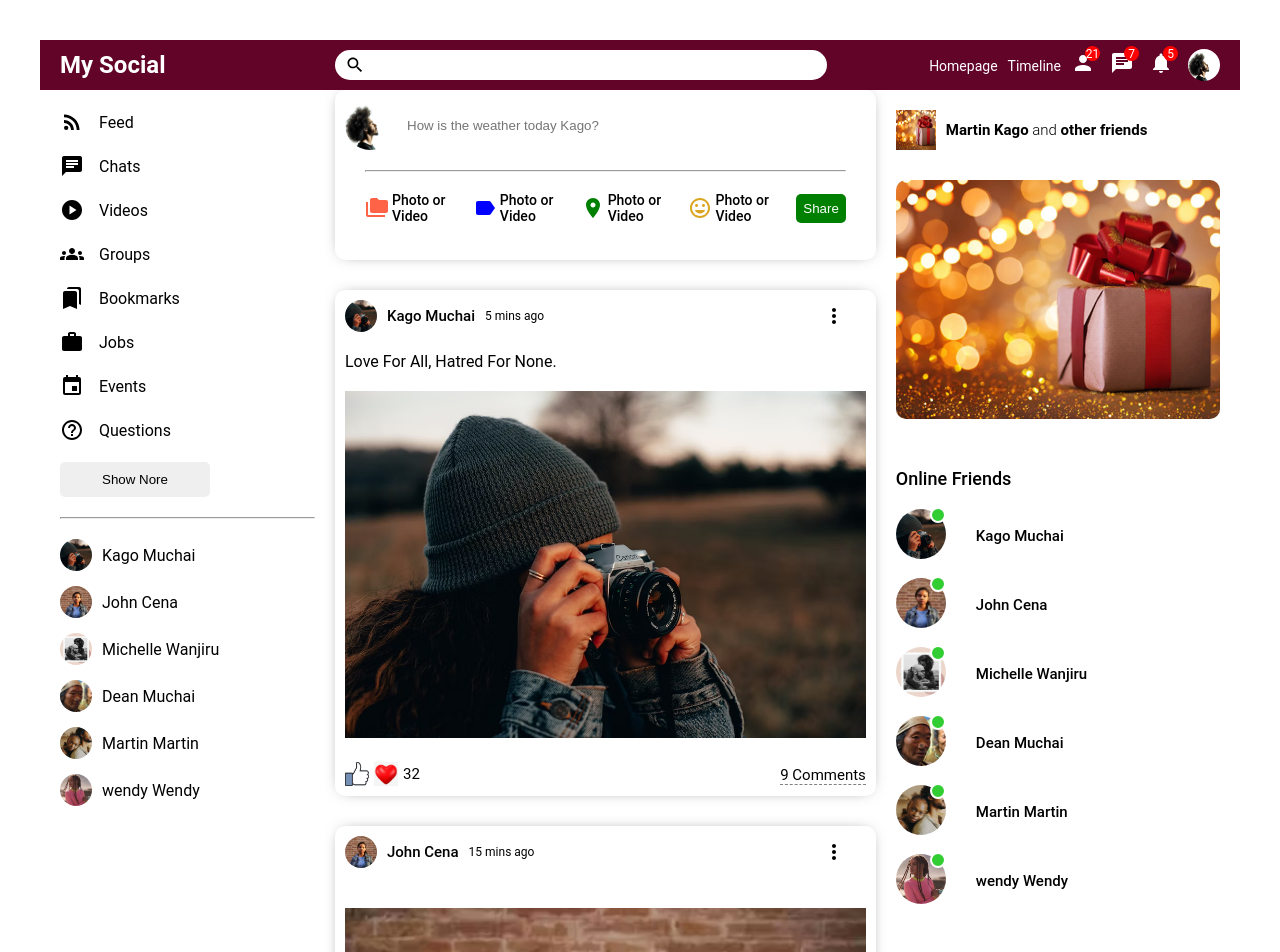
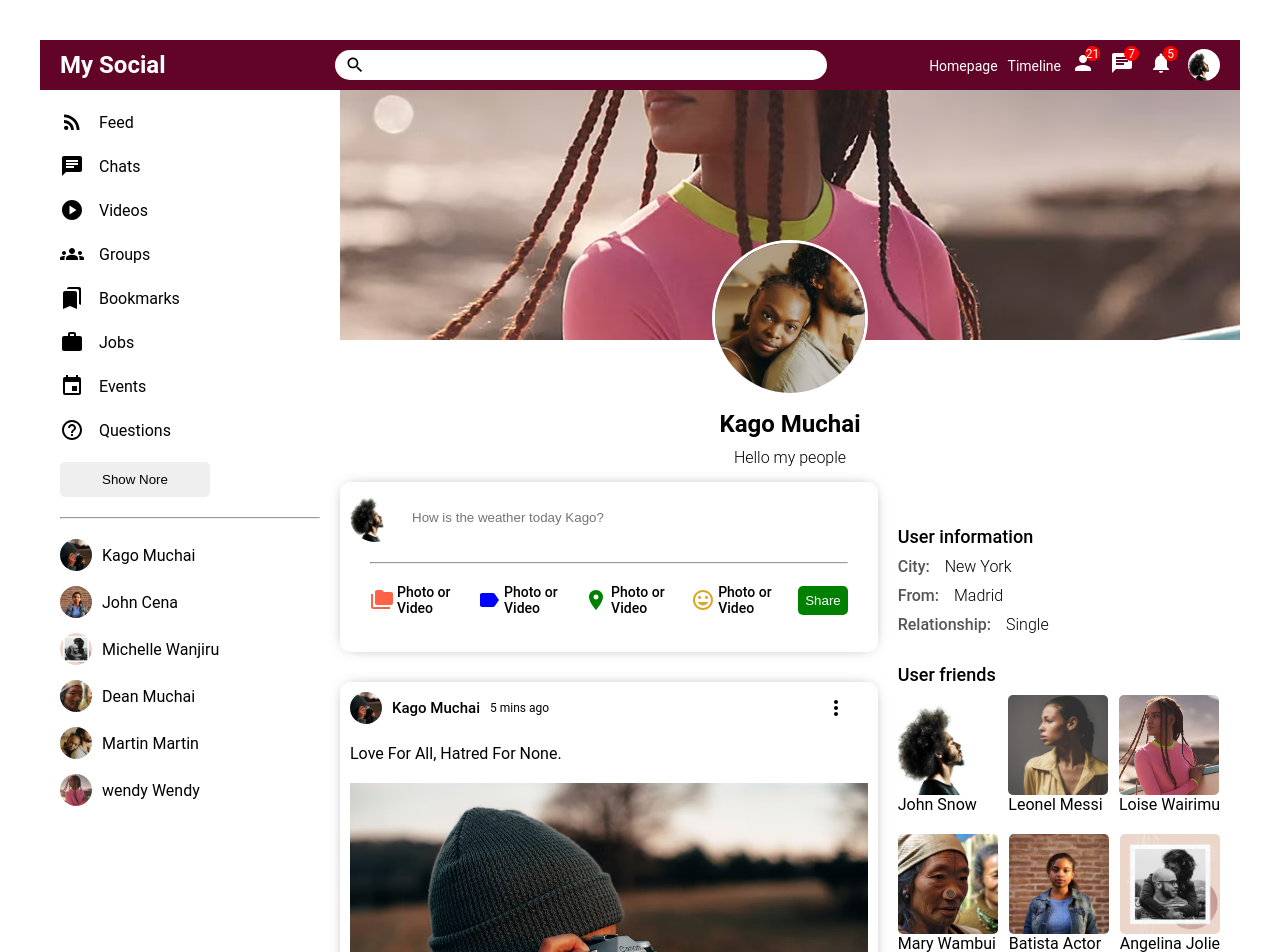
Before and after one commit to DEANKAGO/my-social, a React (Vite) app: page / in a window 1280 px wide. Shown: the top 952 px of the page. Built offline with nearby package versions, Linux system fonts and the light colour scheme.

Commit message:
finished on creating ppofile page and displaying data

```diff
--- a/src/App.jsx
+++ b/src/App.jsx
@@ -1,11 +1,11 @@
-import Home from "./pages/home/Home";
+import Profile from "./pages/profile/Profile";
 import './App.css'
 
 function App() {
 
   return (
     <div>
-      <Home />
+      <Profile />
     </div>
   )
 }
--- a/src/components/rightbar/Rightbar.jsx
+++ b/src/components/rightbar/Rightbar.jsx
@@ -4,14 +4,15 @@
 import Online from '../online/Online'
 
 
-const Rightbar = () => {
-  return (
-    <div className='rightbar'>
-      <div className="rightbarWrapper">
+const Rightbar = ({profile}) => {
+
+  const HomeRightbar = () => {
+    return (
+      <>
         <div className="birthday">
           <img src="/assets/gift.webp" className='birthdayImg' alt="" />
           <span className="birthdayText">
-            <b>Martin Kago</b> and <b>other friends</b>
+            <b>Martin Kago</b> and <b>other friends</b> have a birthday today
           </span>
         </div>
         <img src="/assets/gift.webp" className='add' alt="" />
@@ -21,6 +22,95 @@
             <Online key={u.id} user={u} />
           ))}
         </ul>
+      </>
+    )
+  };
+
+  const ProfileRightbar = () => {
+    return (
+      <>
+        <h4 className="rightbarTitle">User information</h4>
+        <div className="rightbarInfo">
+          <div className="rightbarInfoItem">
+            <span className="rightbarInfoKey">City:</span>
+            <span className="rightbarInfoValue">New York</span>
+          </div>
+          <div className="rightbarInfoItem">
+            <span className="rightbarInfoKey">From:</span>
+            <span className="rightbarInfoValue">Madrid</span>
+          </div>
+          <div className="rightbarInfoItem">
+            <span className="rightbarInfoKey">Relationship:</span>
+            <span className="rightbarInfoValue">Single</span>
+          </div>
+        </div>
+        <h4 className="rightbarTitle">User friends</h4>
+        <div className="rightbarFollowings">
+          <div className="rightbarFollowing">
+            <img
+              src="assets/social-profile.jpg"
+              alt=""
+              className="rightbarFollowingImg"
+            />
+            <span className="rightbarFollowingName">John Snow</span>
+          </div>
+          <div className="rightbarFollowing">
+            <img
+              src="assets/social-sidebar.jpg"
+              alt=""
+              className="rightbarFollowingImg"
+            />
+            <span className="rightbarFollowingName">Leonel Messi</span>
+          </div>
+          <div className="rightbarFollowing">
+            <img
+              src="assets/dd6.avif"
+              alt=""
+              className="rightbarFollowingImg"
+            />
+            <span className="rightbarFollowingName">Loise Wairimu</span>
+          </div>
+          <div className="rightbarFollowing">
+            <img
+              src="assets/dd4.webp"
+              alt=""
+              className="rightbarFollowingImg"
+            />
+            <span className="rightbarFollowingName">Mary Wambui</span>
+          </div>
+          <div className="rightbarFollowing">
+            <img
+              src="assets/dd2.avif"
+              alt=""
+              className="rightbarFollowingImg"
+            />
+            <span className="rightbarFollowingName">Batista Actor</span>
+          </div>
+          <div className="rightbarFollowing">
+            <img
+              src="assets/dd3.jpg"
+              alt=""
+              className="rightbarFollowingImg"
+            />
+            <span className="rightbarFollowingName">Angelina Jolie</span>
+          </div>
+          <div className="rightbarFollowing">
+            <img
+              src="assets/dd5.jpg"
+              alt=""
+              className="rightbarFollowingImg"
+            />
+            <span className="rightbarFollowingName">Travis Scott</span>
+          </div>
+        </div>
+      </>
+    )
+  };
+
+  return (
+    <div className='rightbar'>
+      <div className="rightbarWrapper">
+        {profile ? <ProfileRightbar /> : <HomeRightbar />}
       </div>
     </div>
   )
--- a/src/components/rightbar/rightbar.css
+++ b/src/components/rightbar/rightbar.css
@@ -49,11 +49,11 @@
     margin-bottom: 20px;
 }
 
-.userName {
+/* .userName {
     font-weight: 500;
-}
+} */
 
-.online {
+/* .online {
     background-color: limegreen;
     width: 12px;
     height: 12px;
@@ -63,16 +63,60 @@
     top: -2px;
     right:10px;
 
-}
+} */
 
-.profileImgContainer {
+/* .profileImgContainer {
     margin-right: 10px;
     position: relative;
-}
+} */
 
-.profileImg {
+/* .profileImg {
     width: 40px;
     height: 40px;
     object-fit: cover;
     border-radius: 50%;
+} */
+
+.rightbarTitle{
+    font-size: 18px;
+    font-weight: 500;
+    margin-bottom: 10px;
+  }
+
+.rightbarInfo{
+    margin-bottom: 30px;
 }
+
+.rightbarInfoItem{
+    margin-bottom: 10px;
+}
+
+.rightbarInfoKey{
+    font-weight: 500;
+    margin-right: 15px;
+    color: #555;
+}
+
+.rightbarInfoValue{
+    font-weight: 300;
+}
+
+.rightbarFollowings{
+    display: flex;
+    flex-wrap: wrap;
+    justify-content: space-between;
+}
+
+.rightbarFollowing{
+    display: flex;
+    flex-direction: column;
+    margin-bottom: 20px;
+    cursor: pointer;
+}
+
+.rightbarFollowingImg{
+    width: 100px;
+    height: 100px;
+    object-fit: cover;
+    border-radius: 5px;
+}
--- /dev/null
+++ b/src/pages/profile/Profile.jsx
@@ -0,0 +1,35 @@
+import React from 'react'
+import Topbar from '../../components/topbar/Topbar'
+import Sidebar from '../../components/sidebar/Sidebar'
+import Rightbar from '../../components/rightbar/Rightbar'
+import Feed from '../../components/feed/Feed'
+import './profile.css'
+
+const Profile = () => {
+  return (
+    <>
+      <Topbar/>
+      <div className='profile'>
+        <Sidebar/>
+          <div className="profileRight">
+            <div className="profileRightTop">
+              <div className="profileCover">
+                <img src="assets/dd6.avif" alt="" className="profileCoverImg" />
+                <img src="assets/dd5.jpg" alt="" className="profileUserImg" />
+              </div>
+            </div>
+            <div className="profileInfo">
+              <h4 className="profileInfoName">Kago Muchai</h4>
+              <span className="profileInfoDesc">Hello my people</span>
+            </div>
+            <div className="profileRightBottom">
+              <Feed/>
+              <Rightbar profile/>
+            </div>
+          </div>
+      </div>
+    </>
+  )
+}
+
+export default Profile
--- /dev/null
+++ b/src/pages/profile/profile.css
@@ -0,0 +1,53 @@
+.profile{
+    display: flex;
+}
+
+.profileRight{
+    flex: 9;
+}
+
+.profileCover{
+    height: 320px;
+    position: relative;
+}
+
+.profileCoverImg{
+    width: 100%;
+    height: 250px;
+    object-fit: cover;
+}
+
+.profileUserImg{
+    width: 150px;
+    height: 150px;
+    border-radius: 50%;
+    object-fit: cover;
+    position: absolute;
+    left: 0;
+    right: 0;
+    margin: auto;
+    top: 150px;
+    border: 3px solid white;
+}
+
+.profileInfo{
+    display: flex;
+    flex-direction: column;
+    align-items: center;
+    justify-content: center;
+}
+
+.profileInfoName{
+    font-size: 24px;
+    margin: 0;
+}
+
+.profileInfoDesc{
+    font-weight: 300;
+    margin-top: 10px;
+    margin-bottom: 15px;
+}
+
+.profileRightBottom{
+    display: flex;
+}
```
